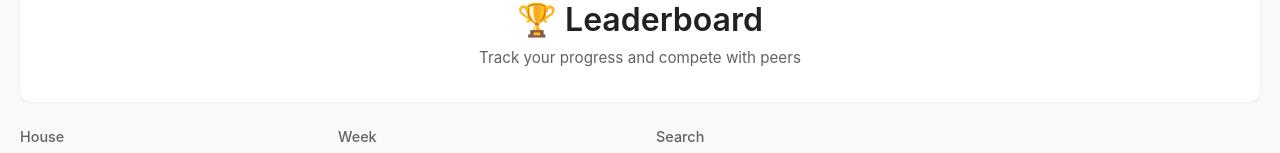
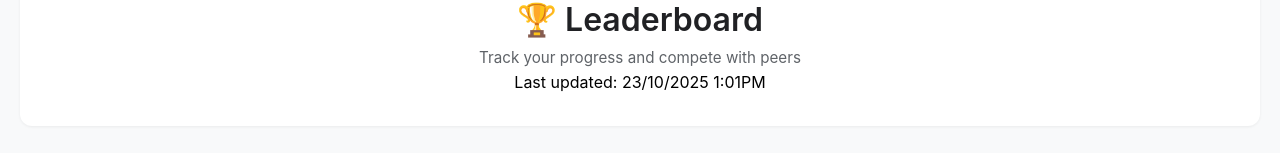
Before and after one commit to taralshah09/GDG_Cloud_Jam, a React (Vite) app in the folder frontend/: page /leaderboard in a window 1280 px wide. Shown: the part 154-307 px from the top of the page. Built offline with nearby package versions, Linux system fonts and the light colour scheme; no server answers.

Commit message:
update: Leaderboard page last-update time [hard]
Updated the last updated date format in the leaderboard.

```diff
--- a/frontend/src/pages/Leaderboard.jsx
+++ b/frontend/src/pages/Leaderboard.jsx
@@ -42,6 +42,7 @@ function Leaderboard() {
     }
   };
 
+
   const fetchLeaderboard = async () => {
     try {
       setLoading(true);
@@ -79,6 +80,11 @@ function Leaderboard() {
       <div className="leaderboard-header">
         <h1>🏆 Leaderboard</h1>
         <p className="subtitle">Track your progress and compete with peers</p>
+        <p className="last-update">
+          {/* Last updated: {new Date("2025-10-23T13:01:10.7452").toLocaleString()} */}
+          Last updated: 23/10/2025 1:01PM
+
+        </p>
       </div>
 
       <div className="filters-section">
```
